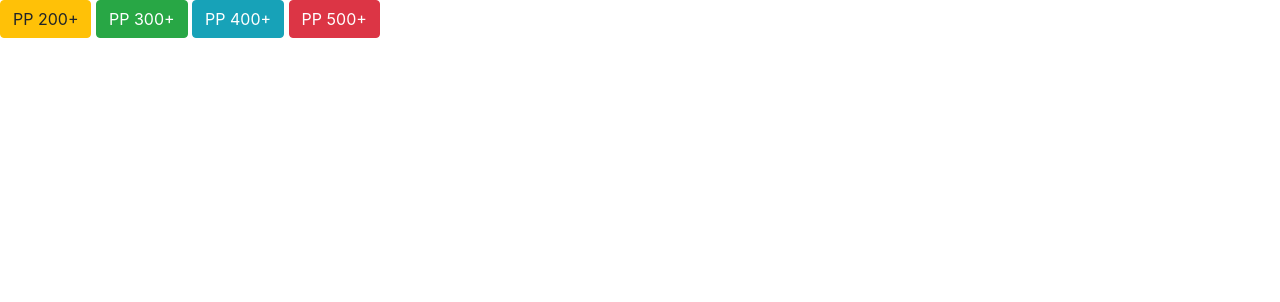
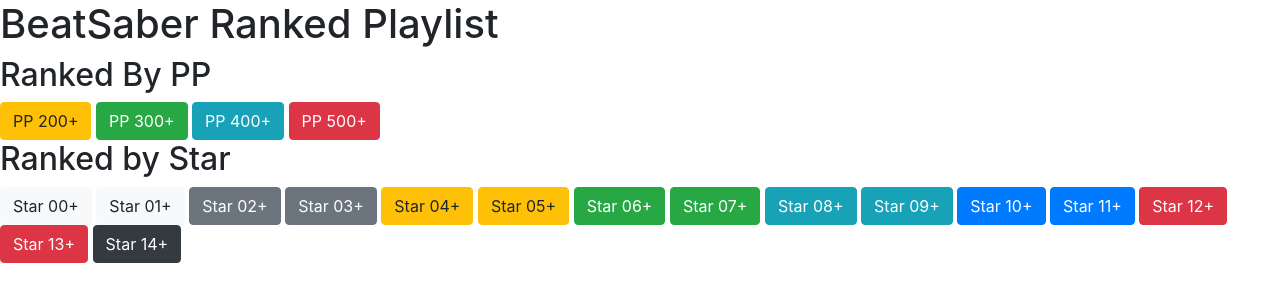
Before and after one commit to aplulu/bs-ranked-playlist, a plain HTML site: page index.html in a window 1280 px wide. Drawn offline with nearby package versions, Linux system fonts and the light colour scheme; no server answers.

Commit message:
add ranked by star, changed js using loop

```diff
--- a/index.html
+++ b/index.html
@@ -12,27 +12,47 @@
         var tag_name = '';
         window.onload = function() {
             var url = 'https://api.github.com/repos/DetegiCE/bs-ranked-playlist/releases';
+            var types = new Array("pp_200", "pp_300", "pp_400", "pp_500",
+                                  "star_00", "star_01", "star_02", "star_03", "star_04",
+                                  "star_05", "star_06", "star_07", "star_08", "star_09",
+                                  "star_10", "star_11", "star_12", "star_13", "star_14");
             $.getJSON(url, function(data) {
                 tag_name = data[0].tag_name;
                 var rellnk = 'https://github.com/DetegiCE/bs-ranked-playlist/releases/download/'+tag_name+'/';
-                var pp200 = document.getElementById("pp200");
-                var pp300 = document.getElementById("pp300");
-                var pp400 = document.getElementById("pp400");
-                var pp500 = document.getElementById("pp500");
-                pp200.setAttribute("onclick", "location.href='"+rellnk+"ranked_pp_200.json'");
-                pp300.setAttribute("onclick", "location.href='"+rellnk+"ranked_pp_300.json'");
-                pp400.setAttribute("onclick", "location.href='"+rellnk+"ranked_pp_400.json'");
-                pp500.setAttribute("onclick", "location.href='"+rellnk+"ranked_pp_500.json'");
+                for(var i=0 ; i<=types.length ; i++) {
+                    var rankElem = document.getElementById(types[i]);
+                    rankElem.setAttribute("onclick", "location.href='"+rellnk+"ranked_"+types[i]+".json'");
+                }
             });
         }
     </script>
 </head>
 <body>
 <!-- BEGIN 컨텐츠 -->
-<button type="button" class="btn btn-warning" id="pp200">PP 200+</button>
-<button type="button" class="btn btn-success" id="pp300">PP 300+</button>
-<button type="button" class="btn btn-info" id="pp400">PP 400+</button>
-<button type="button" class="btn btn-danger" id="pp500">PP 500+</button>
+<h1>BeatSaber Ranked Playlist</h1>
+
+<h2>Ranked By PP</h2>
+<button type="button" class="btn btn-warning" id="pp_200">PP 200+</button>
+<button type="button" class="btn btn-success" id="pp_300">PP 300+</button>
+<button type="button" class="btn btn-info" id="pp_400">PP 400+</button>
+<button type="button" class="btn btn-danger" id="pp_500">PP 500+</button>
+
+<h2>Ranked by Star</h2>
+<button type="button" class="btn btn-light" id="star_00">Star 00+</button>
+<button type="button" class="btn btn-light" id="star_01">Star 01+</button>
+<button type="button" class="btn btn-secondary" id="star_02">Star 02+</button>
+<button type="button" class="btn btn-secondary" id="star_03">Star 03+</button>
+<button type="button" class="btn btn-warning" id="star_04">Star 04+</button>
+<button type="button" class="btn btn-warning" id="star_05">Star 05+</button>
+<button type="button" class="btn btn-success" id="star_06">Star 06+</button>
+<button type="button" class="btn btn-success" id="star_07">Star 07+</button>
+<button type="button" class="btn btn-info" id="star_08">Star 08+</button>
+<button type="button" class="btn btn-info" id="star_09">Star 09+</button>
+<button type="button" class="btn btn-primary" id="star_10">Star 10+</button>
+<button type="button" class="btn btn-primary" id="star_11">Star 11+</button>
+<button type="button" class="btn btn-danger" id="star_12">Star 12+</button>
+<button type="button" class="btn btn-danger" id="star_13">Star 13+</button>
+<button type="button" class="btn btn-dark" id="star_14">Star 14+</button>
 
 <!-- END 컨텐츠 -->
 </body>
```
